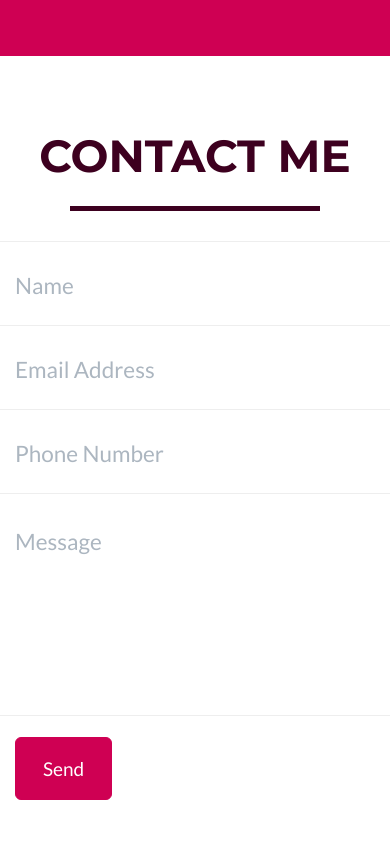
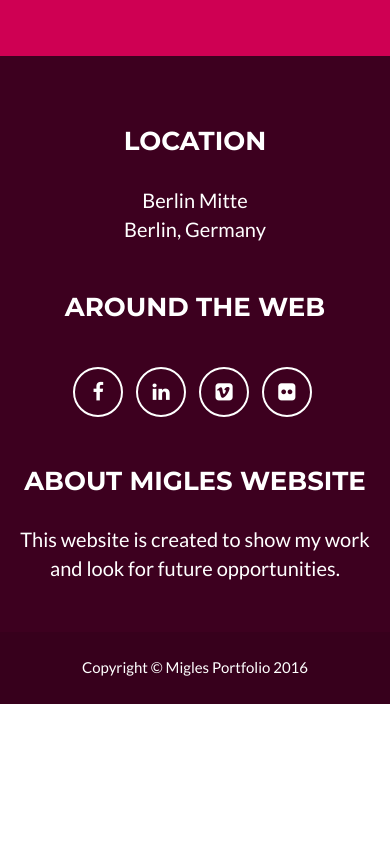
Before and after one commit to migleorange/migleorange.github.io, a plain HTML site: page index.html in a window 390 px wide. Shown: the part 4780-5624 px from the top of the page. After the commit the page ends 5484 px from the top, so only its background shows below. Drawn offline with nearby package versions, Linux system fonts and the light colour scheme.

Commit message:
remove contact form

```diff
--- a/index.html
+++ b/index.html
@@ -240,61 +240,6 @@
                     <a href="http://miglem.com/data/CV_MigleMaciunaite.pdf" target="_blank" class="btn btn-lg btn-outline">
                         <i class="fa fa-download"></i> Download CV
                     </a>
-                </div>
-            </div>
-        </div>
-    </section>
-
-    <!-- Contact Section -->
-    <section id="contact">
-        <div class="container">
-            <div class="row">
-                <div class="col-lg-12 text-center">
-                    <h2>Contact Me</h2>
-                    <hr class="star-primary">
-                </div>
-            </div>
-            <div class="row">
-                <div class="col-lg-8 col-lg-offset-2">
-                    <!-- To configure the contact form email address, go to mail/contact_me.php and update the email address in the PHP file on line 19. -->
-                    <!-- The form should work on most web servers, but if the form is not working you may need to configure your web server differently. -->
-                    <form name="sentMessage" id="contactForm" novalidate>
-                        <div class="row control-group">
-                            <div class="form-group col-xs-12 floating-label-form-group controls">
-                                <label>Name</label>
-                                <input type="text" class="form-control" placeholder="Name" id="name" required data-validation-required-message="Please enter your name.">
-                                <p class="help-block text-danger"></p>
-                            </div>
-                        </div>
-                        <div class="row control-group">
-                            <div class="form-group col-xs-12 floating-label-form-group controls">
-                                <label>Email Address</label>
-                                <input type="email" class="form-control" placeholder="Email Address" id="email" required data-validation-required-message="Please enter your email address.">
-                                <p class="help-block text-danger"></p>
-                            </div>
-                        </div>
-                        <div class="row control-group">
-                            <div class="form-group col-xs-12 floating-label-form-group controls">
-                                <label>Phone Number</label>
-                                <input type="tel" class="form-control" placeholder="Phone Number" id="phone" required data-validation-required-message="Please enter your phone number.">
-                                <p class="help-block text-danger"></p>
-                            </div>
-                        </div>
-                        <div class="row control-group">
-                            <div class="form-group col-xs-12 floating-label-form-group controls">
-                                <label>Message</label>
-                                <textarea rows="5" class="form-control" placeholder="Message" id="message" required data-validation-required-message="Please enter a message."></textarea>
-                                <p class="help-block text-danger"></p>
-                            </div>
-                        </div>
-                        <br>
-                        <div id="success"></div>
-                        <div class="row">
-                            <div class="form-group col-xs-12">
-                                <button type="submit" class="btn btn-success btn-lg">Send</button>
-                            </div>
-                        </div>
-                    </form>
                 </div>
             </div>
         </div>
@@ -814,10 +759,6 @@
     <script src="js/classie.js"></script>
     <script src="js/cbpAnimatedHeader.js"></script>
 
-    <!-- Contact Form JavaScript -->
-    <script src="js/jqBootstrapValidation.js"></script>
-    <script src="js/contact_me.js"></script>
-
     <!-- Custom Theme JavaScript -->
     <script src="js/freelancer.js"></script>
 
```
